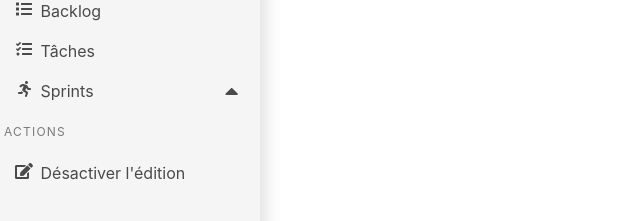
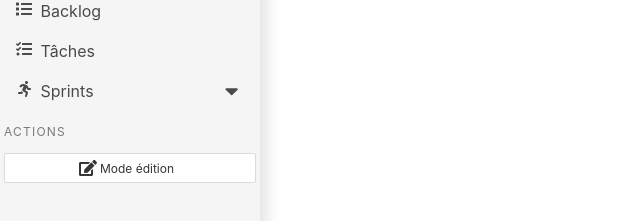
Before and after one commit to cdp-g2-eq6/CdP-Dev, a Vue app in the folder client/: page / in a window 1280 px wide. Shown: the part 199-420 px from the top of the page, without its empty margins (0-640 px from the left). Built offline with nearby package versions, Linux system fonts and the light colour scheme.

Commit message:
implemented edit checkbox

```diff
--- a/client/src/App.vue
+++ b/client/src/App.vue
@@ -1,6 +1,6 @@
 <template>
   <div id="app">
-    <Navbar @onEditChanged="onEditChanged" :edit="edit"></Navbar>
+    <Navbar @onEditChanged="onEditChanged"></Navbar>
   </div>
 </template>
 
@@ -10,16 +10,14 @@ import Navbar from './components/Navbar';
 export default {
   name: 'App',
   data() {
-    return {
-      edit: false,
-    };
+    return {};
   },
   components: {
     Navbar,
   },
   methods: {
-    onEditChanged: function() {
-      this.edit = !this.edit;
+    onEditChanged: function(newValue) {
+      this.edit = newValue;
     },
   },
 };
--- a/client/src/components/Navbar.vue
+++ b/client/src/components/Navbar.vue
@@ -26,7 +26,7 @@
               <template slot="label" slot-scope="props">
                 Sprints
                 <b-icon class="is-pulled-right"
-                        :icon="props.expanded ? 'caret-down' : 'caret-up'">
+                        :icon="props.expanded ? 'caret-up' : 'caret-down'">
                 </b-icon>
               </template>
 
@@ -47,10 +47,16 @@
 
         <!-- Actions -->
         <b-menu-list label="Actions">
-          <b-menu-item
-            pack="fas" icon="edit" :label="editMessage"
-            v-on:click="onEditChanged">
-          </b-menu-item>
+            <b-checkbox-button
+                true-value="false"
+                false-value="true"
+                :native-value="checkboxState"
+                v-model="editValueChanged"
+                size="is-small"
+                type="is-primary">
+                <b-icon icon="edit"></b-icon>
+                <span>Mode édition</span>
+            </b-checkbox-button>
         </b-menu-list>
         </b-menu>
       </div>
@@ -66,12 +72,10 @@ export default {
       logo: 'https://via.placeholder.com/250x150',
       fullheight: true,
       overlay: false,
-      editMessage: 'unset',
       sprintNb: 0,
+      checkboxState: true, // it will be
+      editValueChanged: '', // hack for the watcher to work
     };
-  },
-  props: {
-    edit: Boolean,
   },
   methods: {
     // Called when "Ajouter un sprint" is clicked
@@ -87,24 +91,21 @@ export default {
       this.$router.push('tasks');
     },
     onSprint: function(event, sprintId) {
-      // TODO: redirect to the right sprint page
+      // TODO: redirect to the right sprint page and create the page and send
+      // the info to the parent container and so on...
       alert('Not implemented, sprint selected: ' + sprintId);
     },
-    // Called when "Edit" is clicked
-    onEditChanged: function() {
-      // This sends an event to the parent container (App) saying that the edit
-      // mode changed
-      this.$emit('onEditChanged', this.edit);
-
-      this.editMessage = (
-        (this.edit ? 'Activer ' : 'Désactiver ') + 'l\'édition'
-      );
+  },
+  watch: {
+    // Called when the edit checkbox changed
+    editValueChanged: function(newEdit) {
+      this.$emit('onEditChanged', newEdit);
     },
   },
   mounted: function() {
-    const self = this;
+    // const self = this;
     this.$nextTick(function() {
-      self.onEditChanged(self);
+      // execute initialization code here (use self as being this)
     });
   },
 };
```
